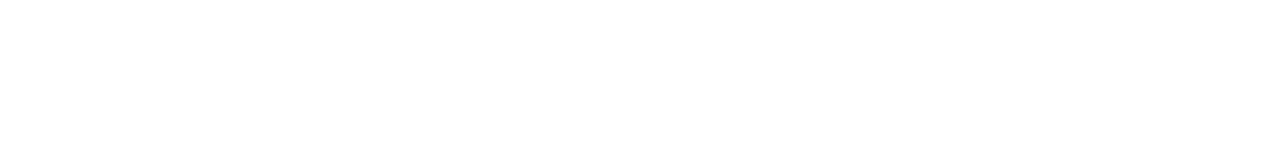
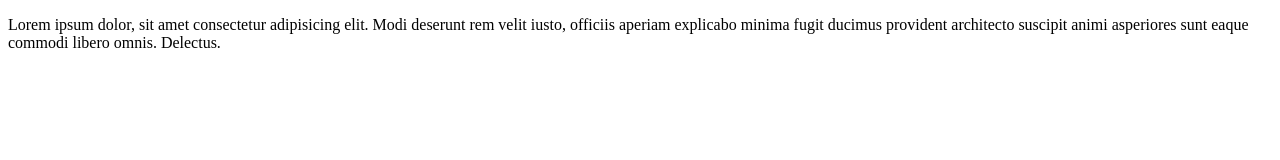
Before and after one commit to AppStorePlassure/VS_GitHub, a plain HTML site: page index.html in a window 1280 px wide. Drawn offline with Linux system fonts and the light colour scheme.

Commit message:
uodate file

```diff
--- a/index.html
+++ b/index.html
@@ -7,6 +7,7 @@
     <title>Document</title>
 </head>
 <body>
-
+    <p>Lorem ipsum dolor, sit amet consectetur adipisicing elit. Modi deserunt rem velit iusto, officiis aperiam explicabo minima fugit ducimus provident architecto suscipit animi asperiores sunt eaque commodi libero omnis. Delectus.
+    </p>
 </body>
 </html>
```
